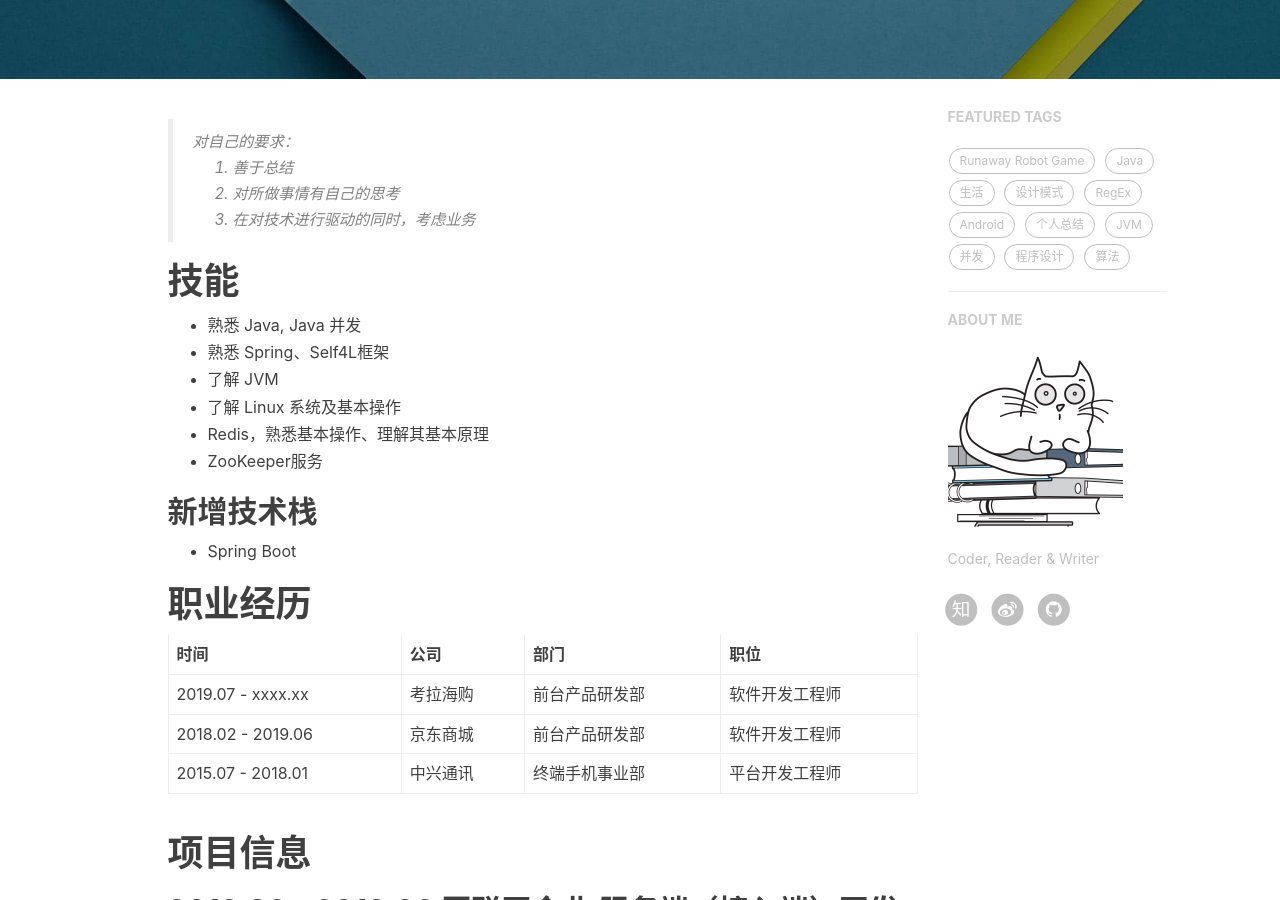
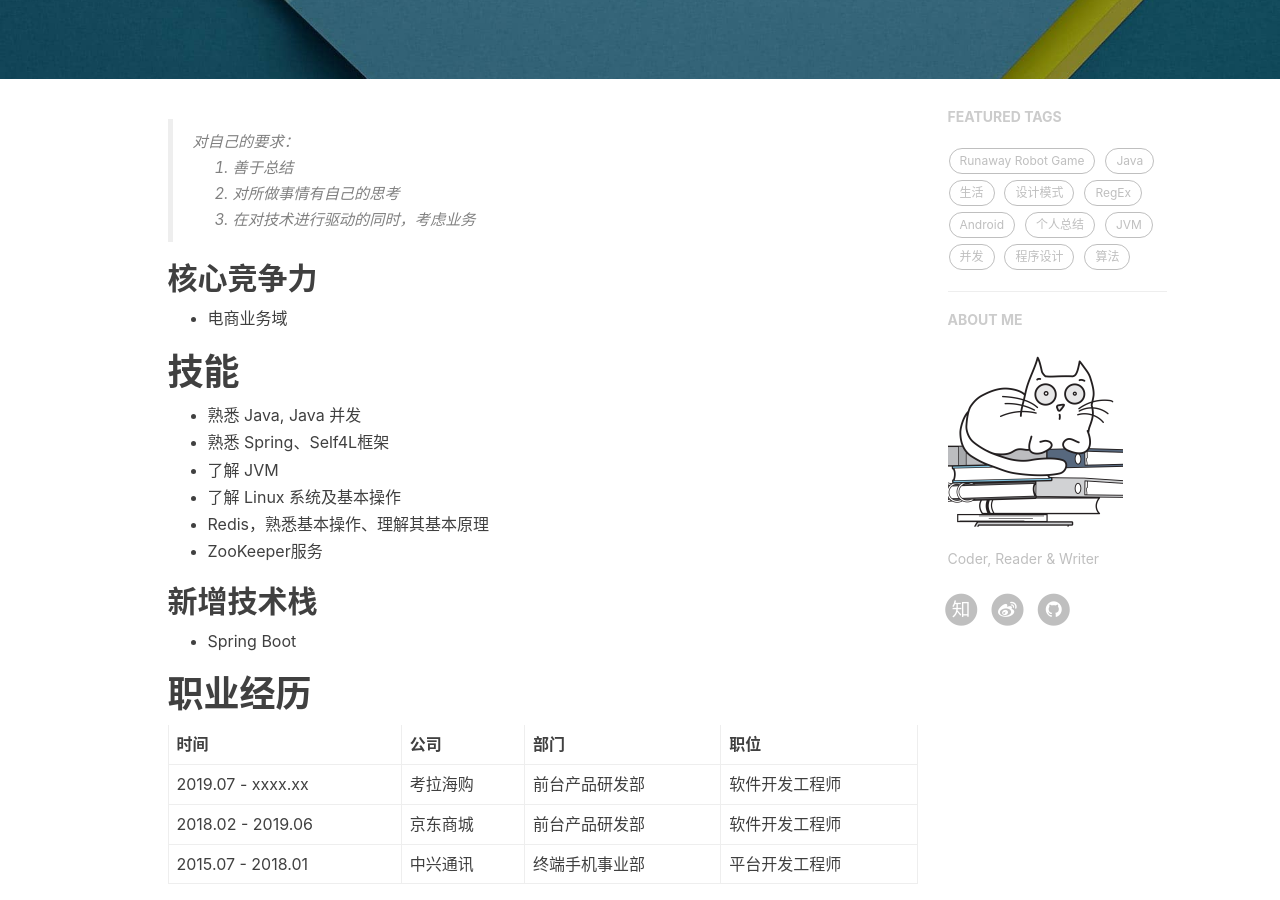
Before and after one commit to fxleyu/fxleyu.github.io, a Jekyll site: the page built from about.md, in a window 1280 px wide and 900 px high, scrolled down 319 px. Built offline with Jekyll 4.4.1, drawn with Linux system fonts in a browser that asks for light colours; nearby versions of some CDN libraries; comment, search, counter and statistics services are not loaded.

Commit message:
UPDATE 添加核心竞争力

```diff
--- a/about.md
+++ b/about.md
@@ -7,6 +7,9 @@ title: About
 >    1. 善于总结
 >    2. 对所做事情有自己的思考
 >    3. 在对技术进行驱动的同时，考虑业务
+
+## 核心竞争力
+- 电商业务域
 
 # 技能
 - 熟悉 Java, Java 并发
```
